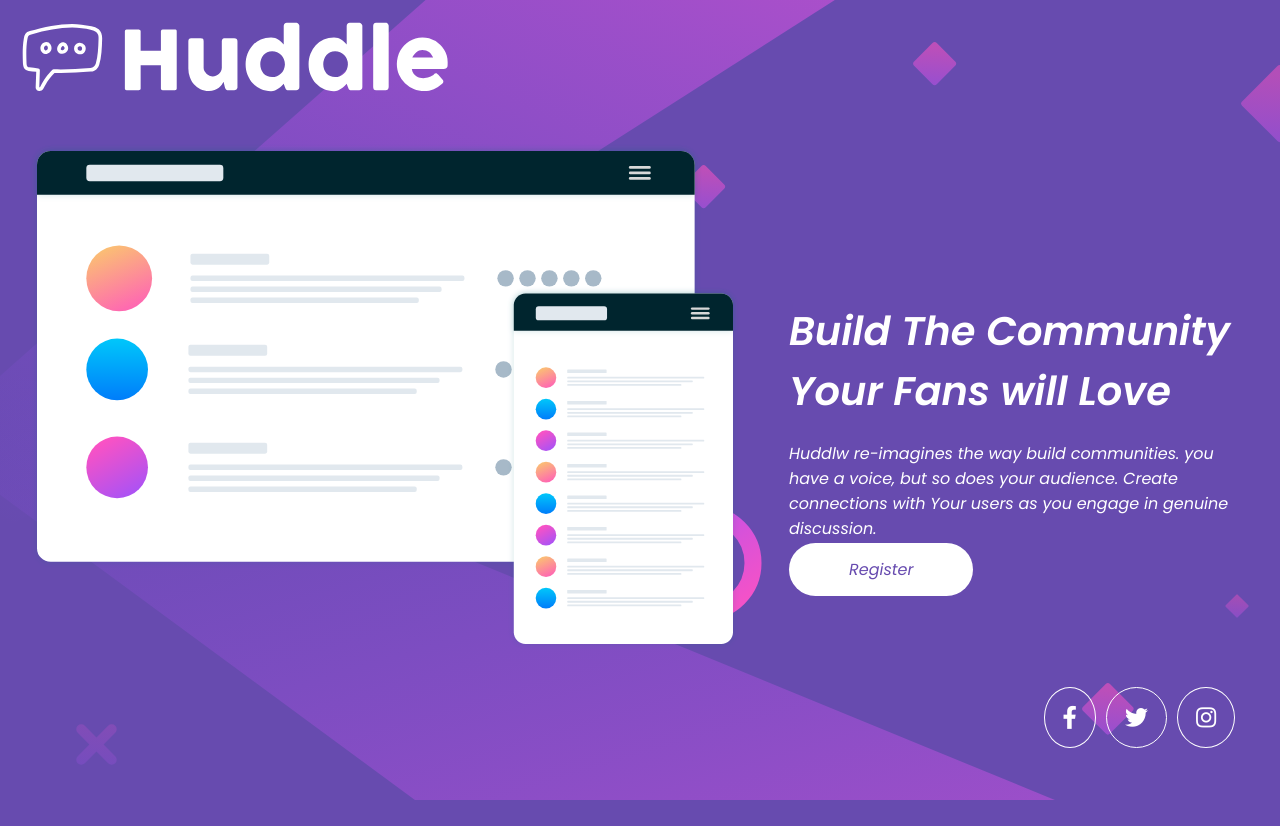
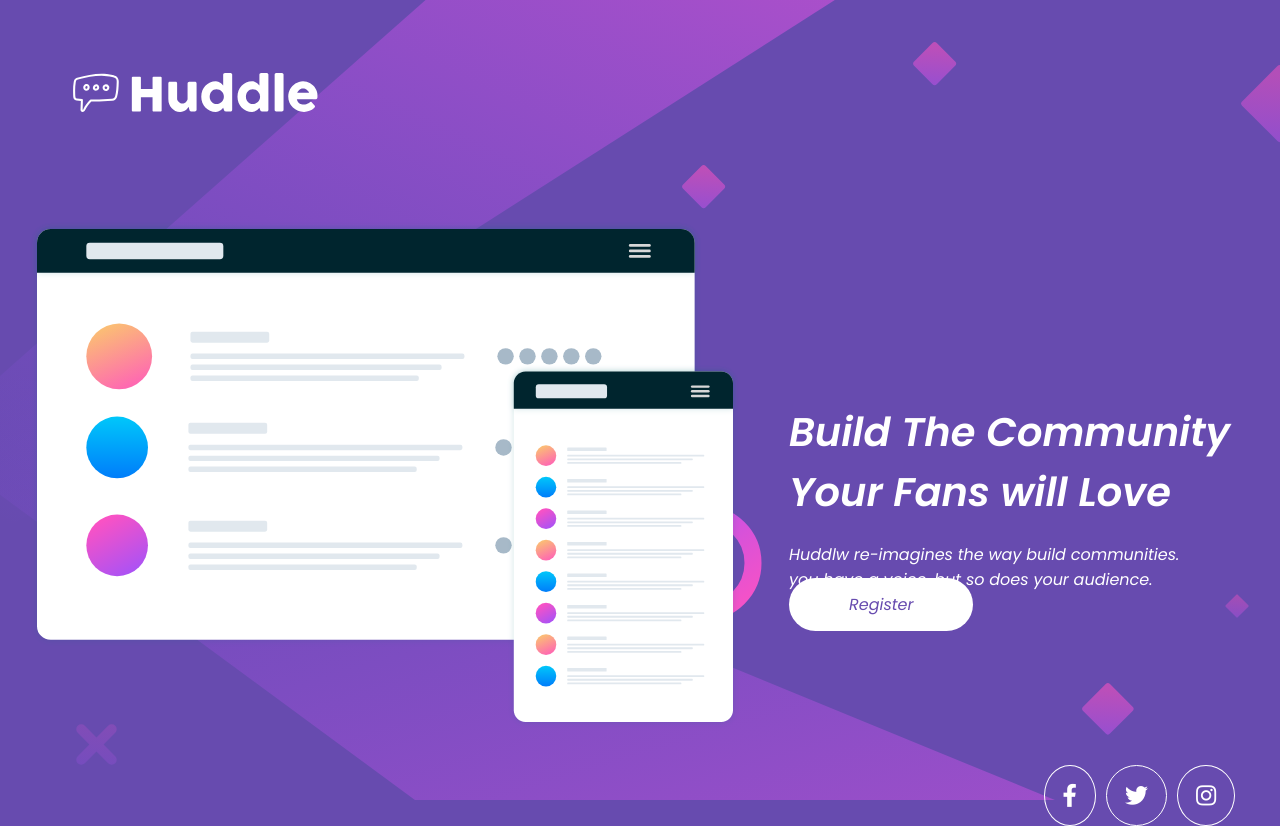
Before and after one commit to Ricardomms10/exercicio-do-huddle, a plain HTML site: page index.html in a window 1280 px wide. Before the commit the page ends 800 px from the top, so only its background shows below. Drawn offline with Linux system fonts and the light colour scheme.

Commit message:
Update index.html

```diff
--- a/index.html
+++ b/index.html
@@ -23,28 +23,30 @@
 </head>
 
 <body>
-    <main class="container">
-    <header class="header" id="header">
-        <img src="./src/image/logo.svg" alt="logo">
 
+    <div class="container">
+
+        <header class="header">
+            <div class="logo" >
+                <img src="./src/image/logo.svg" alt="logo" class="logo">
+            </div>
         </header>
 
 
-    <section class="menu" id="menu">
+        <main class="menu" id="menu">
             <div class="image"><img src="./src/image/illustration-mockups.svg" alt=""></div>
 
             <div class="text">
-            <h1>Build The Community
+                <h1>Build The Community<br>
                     Your Fans will Love
                 </h1>
-            <p>Huddlw re-imagines the way build communities.
-                you have a voice, but so does your audience. Create connections with Your
-                users as you engage in genuine discussion.
-            </p>
+                <p>Huddlw re-imagines the way build communities.<br>
+                    you have a voice, but so does your audience.<br Create connections with Your users as you engage in
+                        genuine discussion. </p>
 
                     <a href="#" class="btn-kno-more">Register</a>
             </div>
-    </section>
+        </main>
 
 
         <footer class="footer" id="footer">
@@ -53,7 +55,7 @@
             <a href=""><i class="fab fa-instagram"></i></a>
 
         </footer>
-</main>
+    </div>
 </body>
 
 </html>
```
Lines whose indentation alone changed are shown as unchanged.
